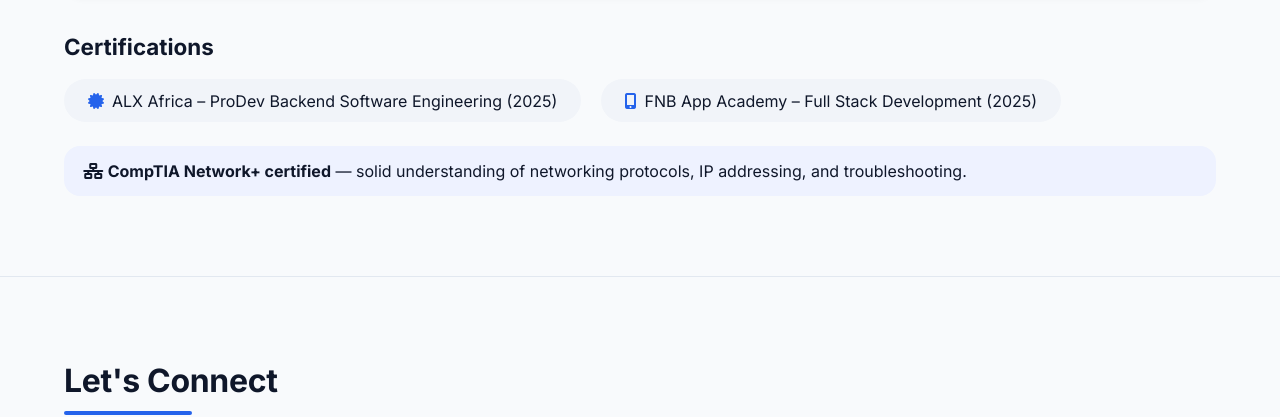
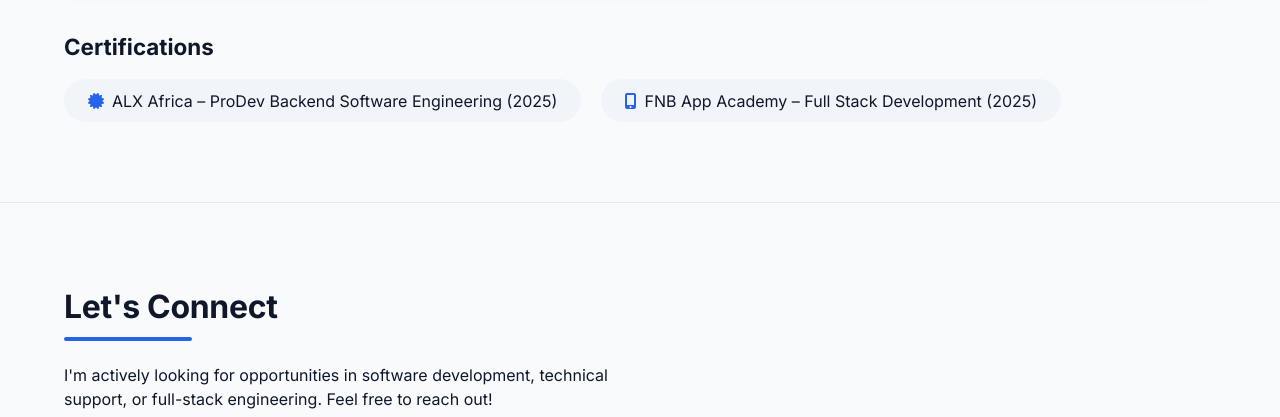
Before and after one commit to RofhiwaMuvhulawa/Rofhiwa-Muvhulawa-Portfolio, a plain HTML site: page index.html in a window 1280 px wide. Shown: the part 2522-2939 px from the top of the page. Drawn offline with Linux system fonts and the light colour scheme.

```diff
--- a/index.html
+++ b/index.html
@@ -153,9 +153,6 @@
         <div class="cert-badge"><i class="fas fa-certificate"></i> ALX Africa – ProDev Backend Software Engineering (2025)</div>
         <div class="cert-badge"><i class="fas fa-mobile-alt"></i> FNB App Academy – Full Stack Development (2025)</div>
       </div>
-      <div class="network-badge">
-        <p><i class="fas fa-network-wired"></i> <strong>CompTIA Network+ certified</strong> — solid understanding of networking protocols, IP addressing, and troubleshooting.</p>
-      </div>
     </div>
   </section>
 
```
